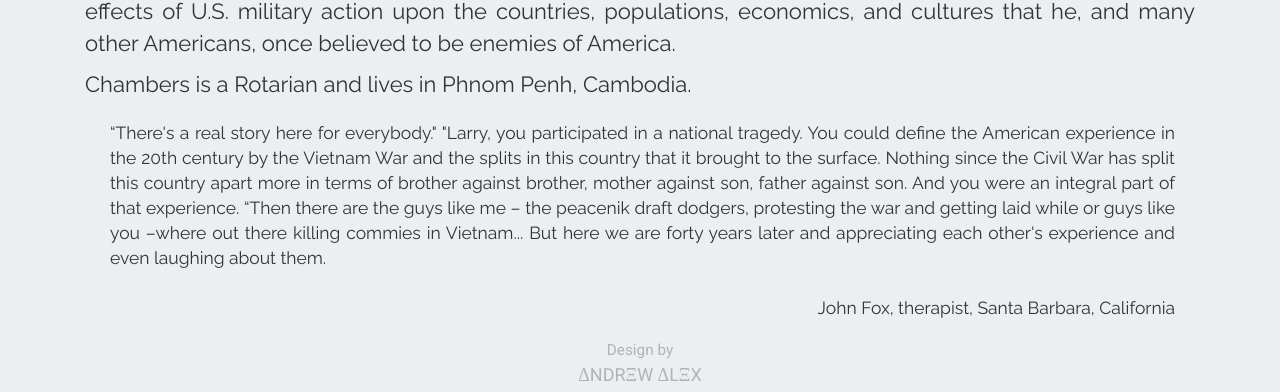
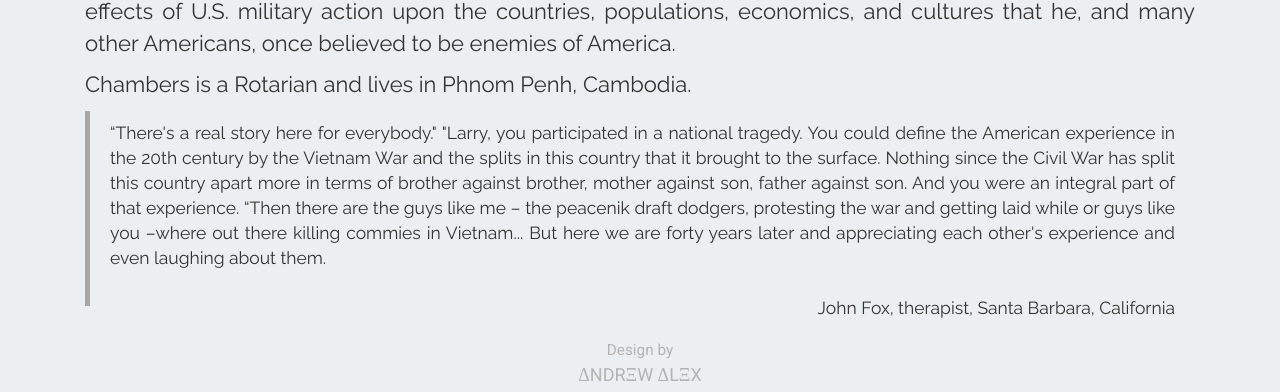
Before and after one commit to larrychambers/larrychambers.github.io, a Jekyll site: the page built from about.md, in a window 1280 px wide and 1299 px high. Shown: the part 876-1268 px from the top of the window. Built offline with Jekyll 4.4.1, drawn with Linux system fonts in a browser that asks for light colours; nearby versions of some CDN libraries.

Commit message:
update about page

```diff
--- a/_layouts/page.html
+++ b/_layouts/page.html
@@ -8,6 +8,9 @@
       .pages {
           font-size: 22px;
           text-align: justify
+      }
+      blockquote {
+        border-left: 5px solid #a7a7a7;
       }
     </style>
   </head>
```
